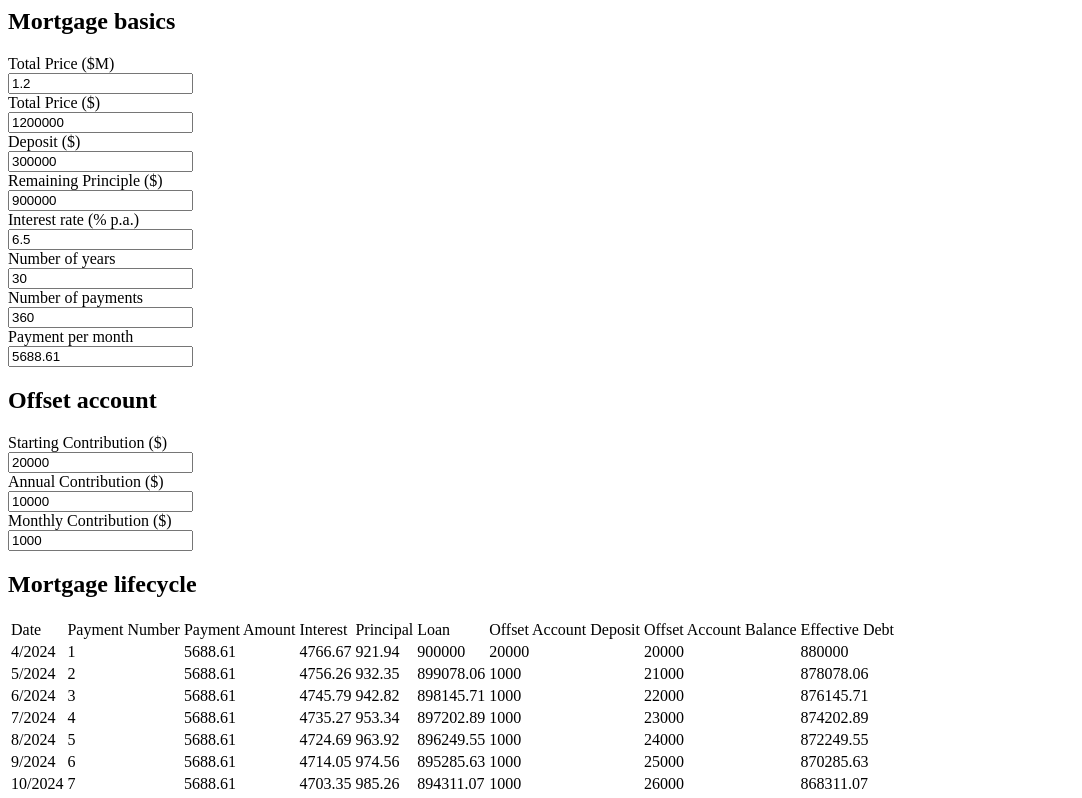
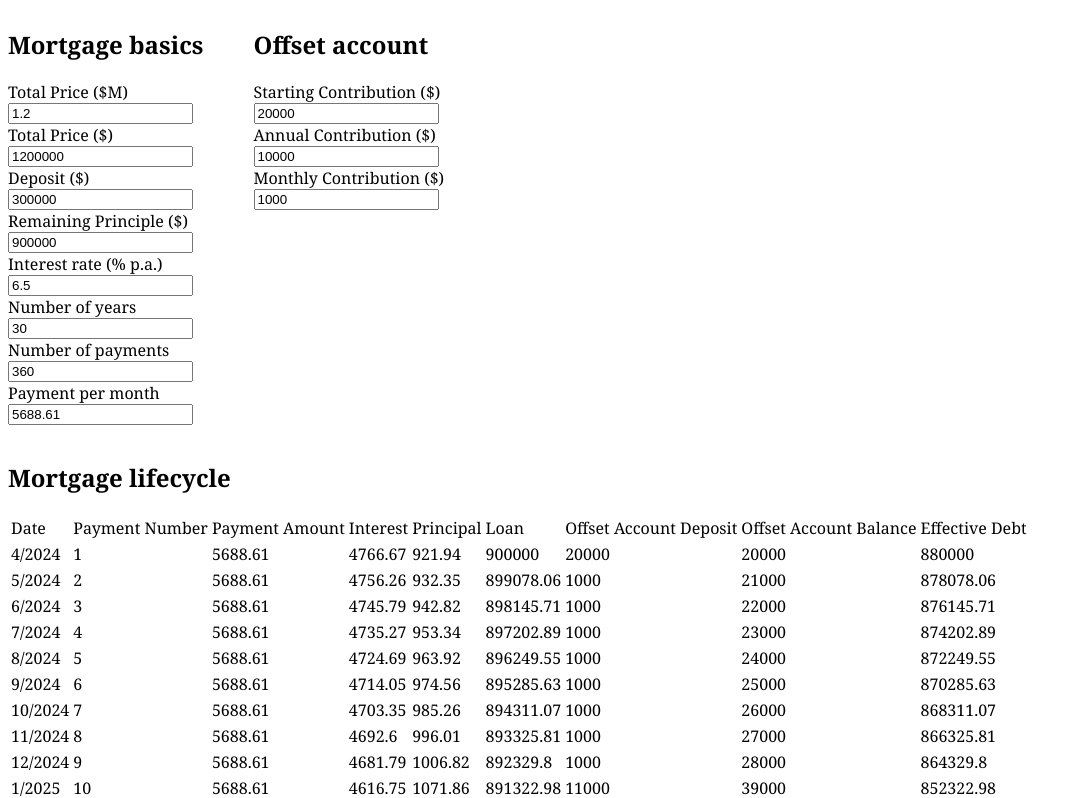
Before and after one commit to wrowley/mortgauge, a plain HTML site: page index.html in a window 1280 px wide. Shown: the top 798 px of the page, without its empty margins (0-1082 px from the left). Drawn offline with Linux system fonts and the light colour scheme.

Commit message:
add basic stylesheet

```diff
--- a/index.html
+++ b/index.html
@@ -1,10 +1,12 @@
 <head>
 <meta http-equiv="Content-Type" content="text/html; charset=utf-8"/>
 <title>👍 mortgauge 👍</title>
+<link rel="stylesheet" type="text/css" href="style.css">
 </head>
 
 <body>
 
+<div id="mortgage_inputs">
 <div id="mortgage_basics_div">
 <form id="mortgage_basics">
     <h2>Mortgage basics</h2>
@@ -38,6 +40,7 @@
     <input type="text" id="offset_monthly" value="1000"><br>
 </form>
 </div>
+</div>
 
 <!-- The mortgage lifecycle -->
 <div id="mortgage_lifecycle_div">
--- /dev/null
+++ b/style.css
@@ -0,0 +1,23 @@
+div {
+    font-family: "Georgia", serif;
+    /* border: 1px solid black; */
+}
+
+#mortgage_inputs {
+    height: fit-content;
+    width: fit-content;
+    overflow: hidden;
+}
+
+#mortgage_basics_div {
+    padding-right: 50px;
+    float: left;
+ }
+
+#offset_account_div {
+    float: left;
+}
+
+#mortgage_lifecycle_div {
+    width: fit-content;
+}
```
